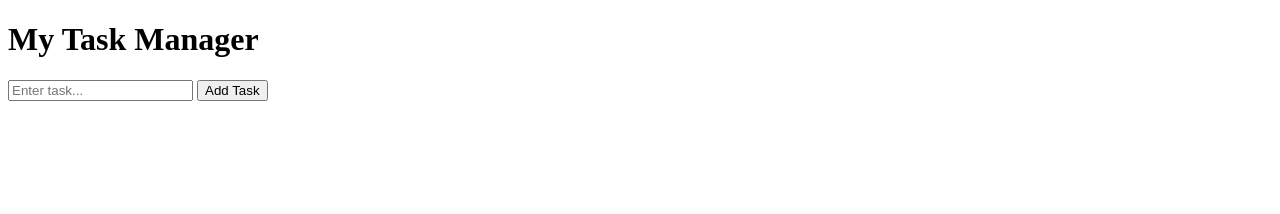
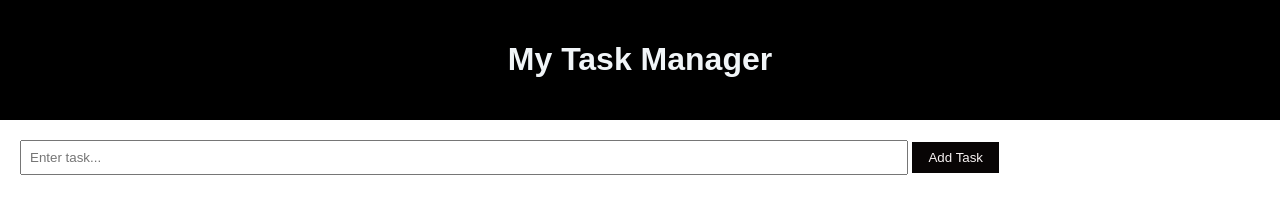
Before and after one commit to yamuna5555/My-Task-Manager, a plain HTML site: page index.html in a window 1280 px wide. Drawn offline with Linux system fonts and the light colour scheme.

Commit message:
Update index.html

```diff
--- a/index.html
+++ b/index.html
@@ -5,7 +5,7 @@
   <meta charset="UTF-8">
   <meta name="viewport" content="width=device-width, initial-scale=1.0">
   <title>My Task Manager</title>
-  <link rel="stylesheet" href="style-2.css">
+  <link rel="stylesheet" href="style.css">
 </head>
 <body>
   <header>
```
